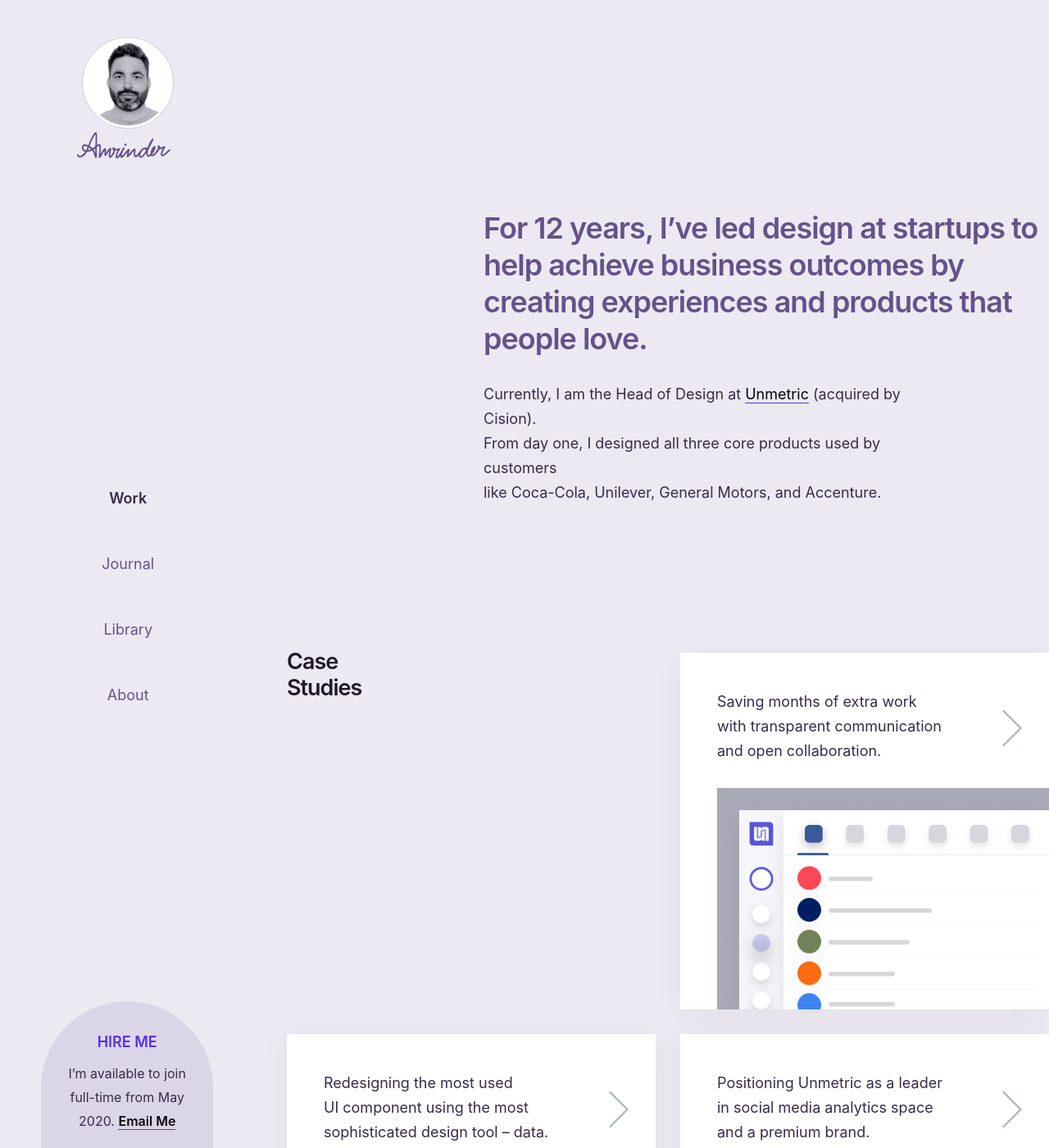
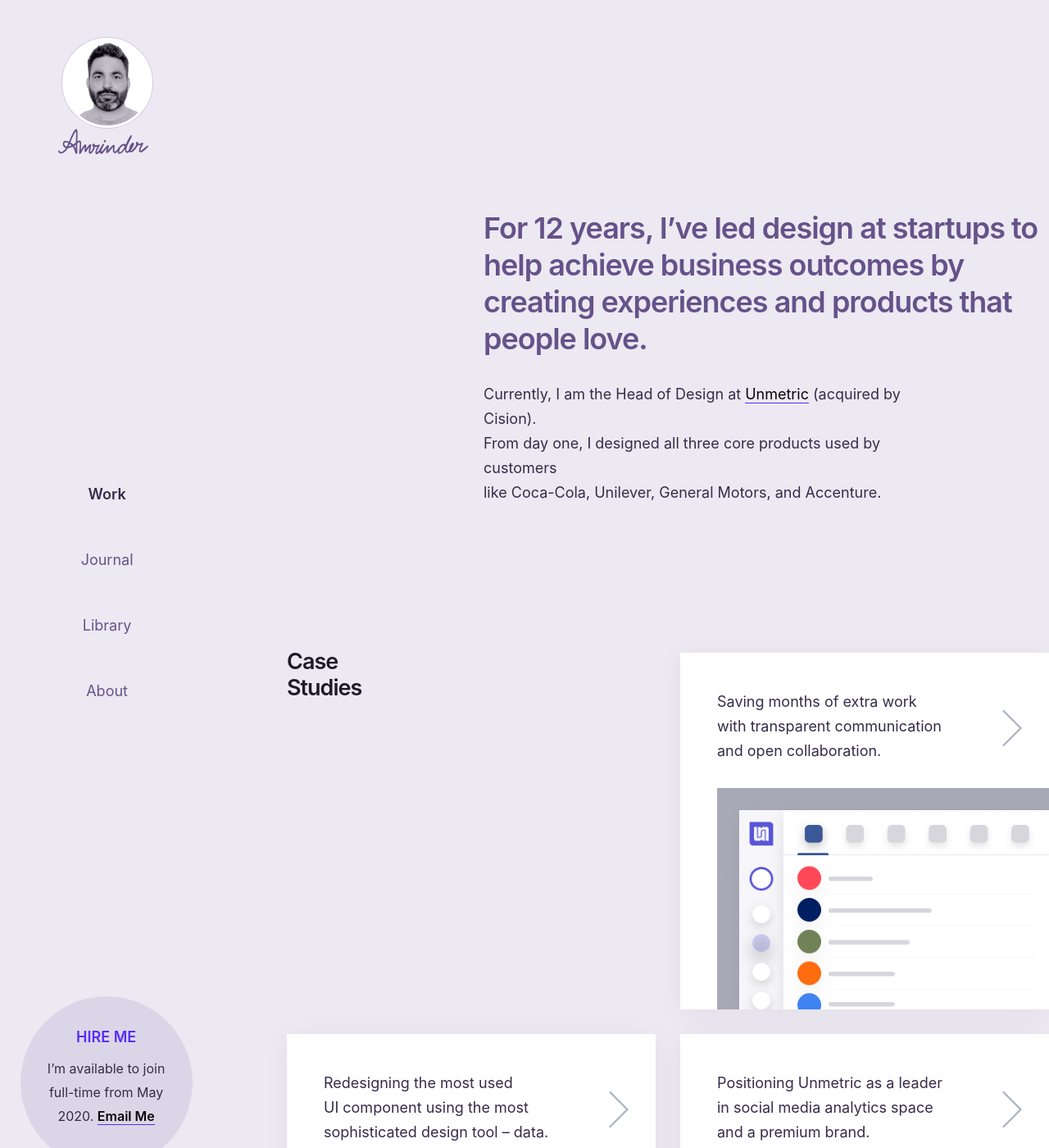
Before and after one commit to harjotgrewal/amrindersandhu, a Jekyll site: the page built from index.html, in a window 1280 px wide and 1400 px high. Shown: the whole window at 82% size. Built offline with Jekyll 4.4.1, drawn with Linux system fonts in a browser that asks for light colours.

Commit message:
[U][CSS] Hire me block

```diff
--- a/_scss/_base-grid.scss
+++ b/_scss/_base-grid.scss
@@ -1,7 +1,6 @@
 // -----------------------------------------------------------------------------
 // #GRID
 // -----------------------------------------------------------------------------
-
 
 
 .l-grid_of_2,
@@ -12,6 +11,10 @@
 .l-grid_of_8 {
     display: grid;
     grid-column-gap: 30px;
+
+    // @include media-query(tv) {
+    //     grid-column-gap: 60px;
+    // }
 }
 
 
--- a/_scss/_base-page.scss
+++ b/_scss/_base-page.scss
@@ -62,6 +62,10 @@
 			grid-template-columns: repeat(8, 90px);
 			grid-column-gap: 30px;
 			margin-bottom: 90px;
+
+			@include media-query(tv) {
+				//grid-column-gap: 45px;
+			}
 		}
 	}
 
--- a/_scss/_settings-responsive.scss
+++ b/_scss/_settings-responsive.scss
@@ -19,7 +19,7 @@
     "portable"      "screen and (max-width: 1278px)",
     "desk"          "screen and (min-width: 64em)",
     "retina"        "(-webkit-min-device-pixel-ratio: 2), (min-resolution: 192dpi), (min-resolution: 2dppx)",
-    "tv"            "screen and (min-width: 120em)",
+    "tv"            "screen and (min-width: 1650px)",
     "hd"            "screen and (min-width: 1279px)",
     "w_lap"         "screen and (max-height: 800px)"
 ) !default;
--- a/css/styles.css
+++ b/css/styles.css
@@ -1084,14 +1084,14 @@
       margin: 15px 30px 30px; } }
   @media screen and (min-width: 1279px) {
     .c-header {
-      bottom: -30px;
+      bottom: -24px;
       display: -ms-flexbox;
       display: flex;
       -ms-flex-direction: column;
           flex-direction: column;
       -ms-flex-pack: justify;
           justify-content: space-between;
-      left: 4vw;
+      left: 2vw;
       position: fixed;
       top: 4vw;
       width: 210px; } }
@@ -1110,7 +1110,7 @@
   @media screen and (min-width: 1279px) {
     .c-name {
       margin: 0 auto;
-      padding-top: 110px;
+      padding-top: 105px;
       text-align: center; } }
   .c-name:after {
     background: url("/assets/i/photos/amrinder-11.jpg") no-repeat center;
@@ -1144,8 +1144,10 @@
         font-size: 18px;
         letter-spacing: -0.5px; } }
   .c-name svg {
-    width: 120px;
-    margin-left: -20px; }
+    width: 110px;
+    margin-left: -15px; }
+    .c-name svg g {
+      fill: rgba(0, 0, 0, 0.5); }
 
 .c-hire_me {
   background-color: rgba(0, 0, 0, 0.05);
@@ -1154,7 +1156,7 @@
   text-align: center; }
   @media screen and (min-width: 1279px) {
     .c-hire_me {
-      border-radius: 200px 200px 0 0;
+      border-radius: 200px;
       height: 210px;
       margin: -1px;
       padding: 35px 30px 15px;
```
Also changed, not shown: _scss/_components-header.scss (+7 -10 lines), 1 other file.
